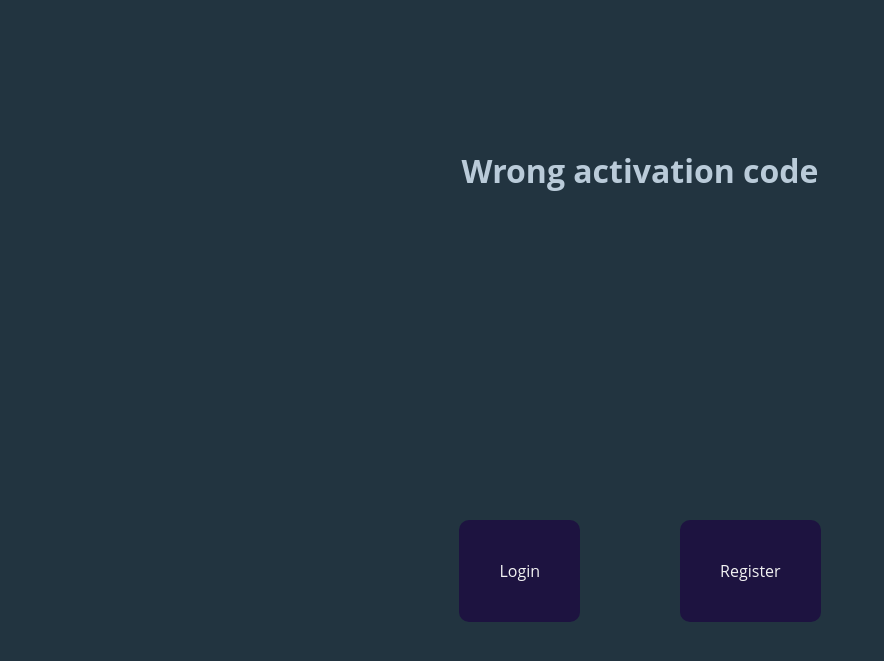
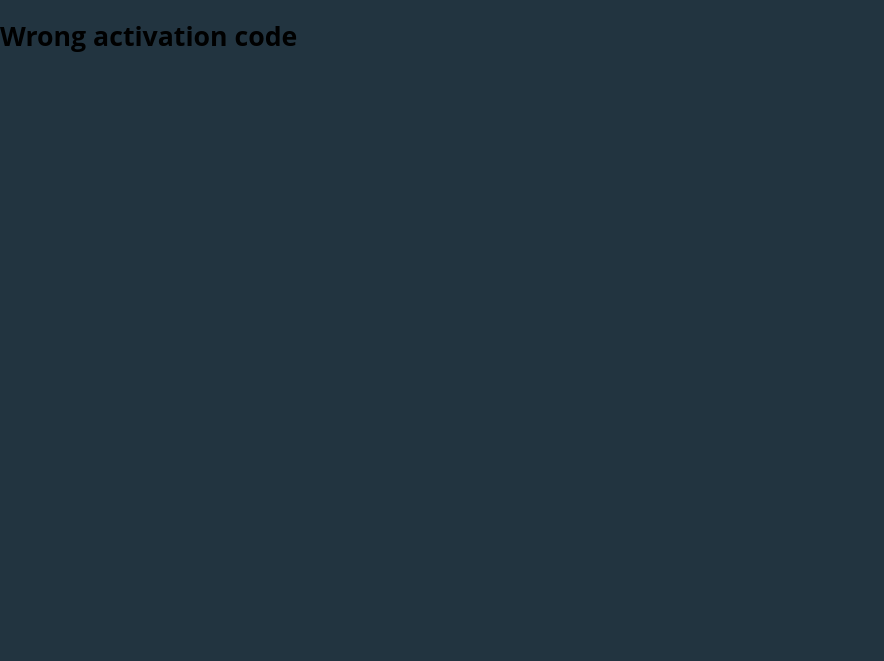
Before and after one commit to OleksandrTsybrivskyi/Connectior, a Flask app: a page that uses templates/activation_outcome.html in a window 1280 px wide. Shown: the top 661 px of the page, without its empty margins (0-884 px from the left). Run offline with Flask 3, Linux system fonts and the light colour scheme.

Commit message:
Revert "Merge branch 'main' of https://github.com/OleksandrTsybrivskyi/Connectior"
This reverts commit b890af7d3198ae539de561a8c629b108e1106b39, reversing
changes made to e79a8e474aefc6304e5b6719bd87a62dccf491df.

```diff
--- a/static/css/style.css
+++ b/static/css/style.css
@@ -15,6 +15,7 @@ body, html{
     padding:0;
     margin:0;
     font-family: "Open Sans", sans-serif;
+    font-size:10pt;
     font-style: normal;
 }
 
@@ -105,7 +106,7 @@ form{
     padding: 10px 0 10px;
     }
 
-.link_form{
+.auth .form a{
     display:block;
     text-align:center;
     width: 92%;
@@ -168,7 +169,7 @@ label{
 
 .last_message{
     color:var(--casper);
-    font-size:10px;
+    font-size:15px;
     margin: 0 10px;
     float:left;
 }
@@ -302,8 +303,6 @@ label{
 
 #check_inbox_container{
     display:flex;
-    flex-wrap:wrap;
-    text-align:center;
     justify-content:center;
     align-items:center;
     width:100%;
@@ -311,8 +310,7 @@ label{
 }
 
 #check_inbox{
-    color:var(--casper);
-    width:100%;}
+    color:var(--casper);}
 
 .message_icon{
     display:inline-block;
@@ -326,11 +324,3 @@ label{
     font-size:20pt;
     color:var(--concrete);
     padding:30px;}
-
-.activation_button{
-    padding:40px;
-    color:var(--concrete);
-    background-color:var(--haiti);
-    border-radius:10px;
-    margin:50px;
-    text-decoration:none;}
--- a/templates/activation_outcome.html
+++ b/templates/activation_outcome.html
@@ -1,4 +1,11 @@
 <!DOCTYPE html>
+<html lang="en">
+<head>
+    <meta charset="UTF-8">
+    <title>Check inbox</title>
+</head>
+<body>
+    <!DOCTYPE html>
 <html lang="en">
 <head>
     <meta charset="UTF-8">
@@ -6,8 +13,6 @@
     <link rel="stylesheet" href="../static/css/style.css">
 </head>
 <body>
-<div id="check_inbox_container">
-    <h1 id="check_inbox">{{ activation_outcome }}</h1>
-    <a class="activation_button" href="/auth/login">Login</a><a class="activation_button" href="/auth/register">Register</a></div>
+    <h1>{{ activation_outcome }}</h1><br>
 </body>
 </html>
--- a/templates/login.html
+++ b/templates/login.html
@@ -44,7 +44,7 @@ function cheng_password_type() {
             <div id="password_container"><input type="password" name="password" id="password"><img id="eye" src="../static/imgs/show-password-icon.png" onclick="cheng_password_type()"></div>
 
             <input type="submit" value="Log in">
-            <a class="link_form" href="/auth/register">Register</a>
+            <a href="/auth/register">Register</a>
 
         </form>
         </div>
--- a/templates/register.html
+++ b/templates/register.html
@@ -35,7 +35,7 @@ function cheng_password_type() {
             <label for="password">Password</label>
             <div id="password_container"><input type="password" name="password" id="password"><img id="eye" src="../static/imgs/show-password-icon.png" onclick="cheng_password_type()"></div>
                 <input type="submit" value="Register">
-            <a class="link_form" href="/auth/login">Log in</a>
+            <a href="/auth/login">Log in</a>
             </div>
             <div class="form">
                 <label for="first_name">First name</label>
```
Also changed, not shown: templates/check_inbox.html (+9 -1 lines), templates/messanger.html (+20 -4 lines).
